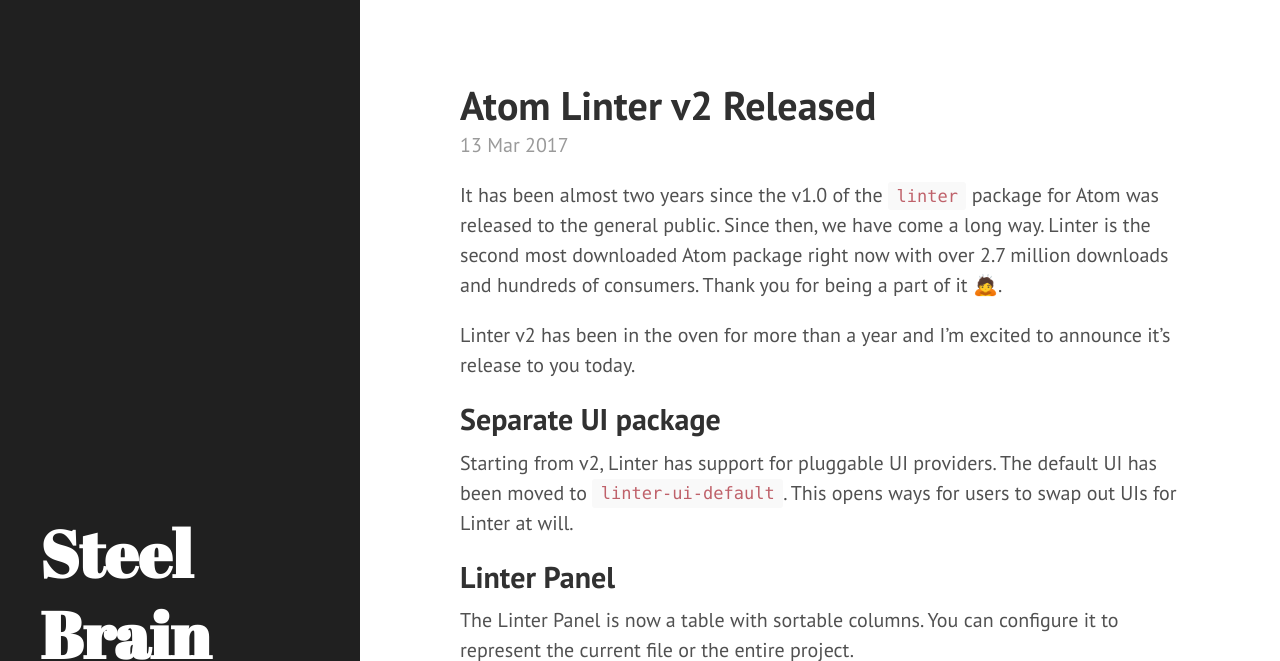
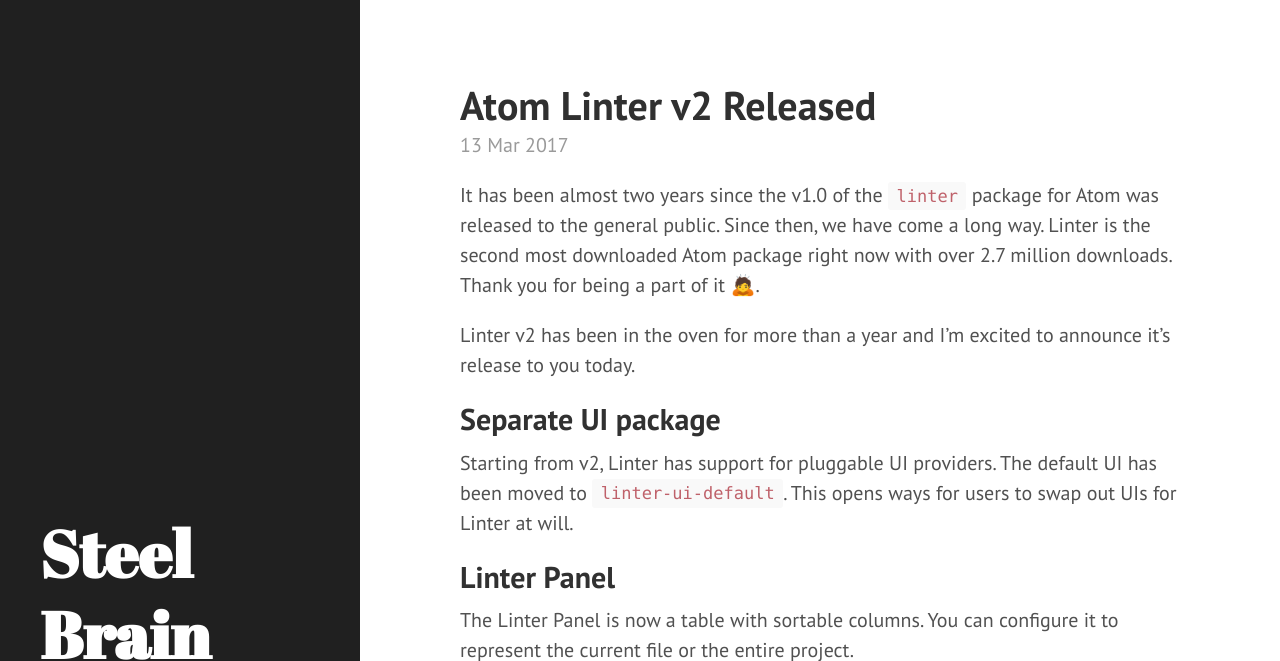
Before and after one commit to steelbrain/steelbrain.github.io, a Jekyll site: the page built from _posts/2017-03-13-linter-v2-released.md, in a window 1280 px wide and 900 px high, cut to the strip 0-661 px from the top of the window. Built offline with Jekyll 4.4.1, drawn with Linux system fonts in a browser that asks for light colours; comment, search, counter and statistics services are not loaded.

Commit message:
:art: Remove number of consumers because unconfirmed

```diff
--- a/_posts/2017-03-13-linter-v2-released.md
+++ b/_posts/2017-03-13-linter-v2-released.md
@@ -4,7 +4,7 @@ title: Atom Linter v2 Released
 layout: post
 ---
 
-It has been almost two years since the v1.0 of the [`linter`][] package for Atom was released to the general public. Since then, we have come a long way. Linter is the second most downloaded Atom package right now with over 2.7 million downloads and hundreds of consumers. Thank you for being a part of it 🙇.
+It has been almost two years since the v1.0 of the [`linter`][] package for Atom was released to the general public. Since then, we have come a long way. Linter is the second most downloaded Atom package right now with over 2.7 million downloads. Thank you for being a part of it 🙇.
 
 Linter v2 has been in the oven for more than a year and I'm excited to announce it's release to you today.
 
```
